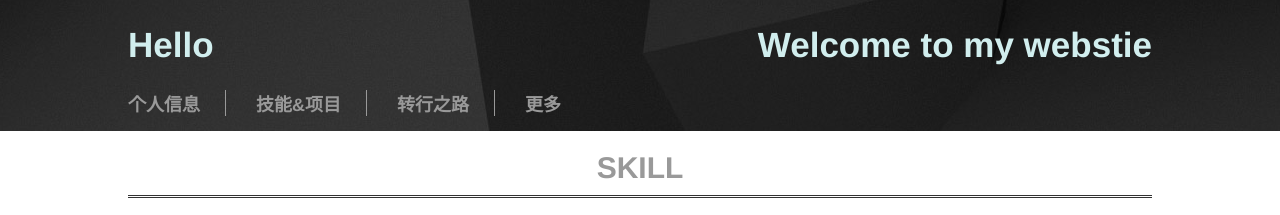
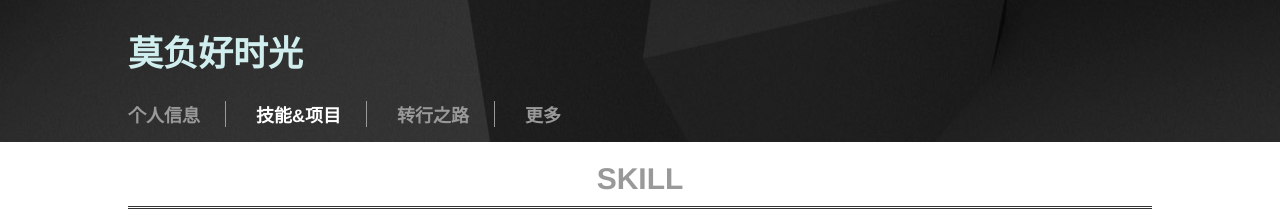
Before and after one commit to duola8789/presonal-website, a plain HTML site: page pages/page3.html in a window 1280 px wide. Shown: the top 215 px of the page. Drawn offline with nearby package versions, Linux system fonts and the light colour scheme.

Commit message:
feat:增加“莫负好时光”字样符合备案要求，当前连接高亮

```diff
--- a/dist/styles/index-ie.css
+++ b/dist/styles/index-ie.css
@@ -13,7 +13,7 @@ body {
 .wrap {
   width: 100%;
   height: 100%;
-  background: url("../../images/bg.jpg") no-repeat center;
+  background: url("/../images/bg.jpg") no-repeat center;
   background-size: cover;
   text-align: center;
   overflow: hidden;
--- a/dist/styles/index.css
+++ b/dist/styles/index.css
@@ -14,7 +14,7 @@ body {
 .wrap {
   width: 100%;
   height: 100%;
-  background: url("../../images/bg.jpg") no-repeat center;
+  background: url("/../images/bg.jpg") no-repeat center;
   background-size: cover;
   text-align: center;
   overflow: hidden;
--- a/dist/styles/page2.css
+++ b/dist/styles/page2.css
@@ -132,7 +132,7 @@ body {
 .nav li.last a {
   border-right: none;
 }
-.nav ul li a:hover {
+.nav ul li a:hover, .current {
   color: #fff !important;
 }
 .nav a.first {
--- a/dist/styles/page2ie.css
+++ b/dist/styles/page2ie.css
@@ -142,7 +142,7 @@
 #wrap3 .close {
   width: 25px;
   height: 25px;
-  background: url("../../images/close2.png") no-repeat center;
+  background: url("/../images/close2.png") no-repeat center;
   border: none;
 }
 #wrap3 P {
--- a/pages/page3.html
+++ b/pages/page3.html
@@ -1,7 +1,7 @@
 <!DOCTYPE html>
 <html>
 <head>
-  <title>技能&项目</title>
+  <title>莫负好时光</title>
   <meta charset="utf-8">
   <meta name="viewport" content="width=device-width, initial-scale=1 maximum-scale=1, user-scalable=no">
   <meta http-equiv="X-UA-Compatible" content="IE=edge,chrome=1"/>
@@ -26,15 +26,15 @@
 <body>
 <div class="wrap">
   <div class="header">
-    <h1 class="hello">Hello</h1>
-    <h1 class="welcome">Welcome to my webstie</h1>
+    <h1 class="hello">莫负好时光</h1>
+    <!--<h1 class="welcome">Welcome to my webstie</h1>-->
     <div class="nav">
       <ul>
         <li>
           <a class="first" href="page2.html">个人信息</a>
         </li>
         <li>
-          <a href="page3.html">技能&项目</a>
+          <a class="current" href="page3.html">技能&项目</a>
         </li>
         <li>
           <a href="page4.html">转行之路</a>
```
Also changed, not shown: index.html (+2 -2 lines), pages/page1.html (+2 -2 lines), pages/page2.html (+4 -4 lines), pages/page4.html (+4 -4 lines), pages/page5.html (+4 -4 lines).
